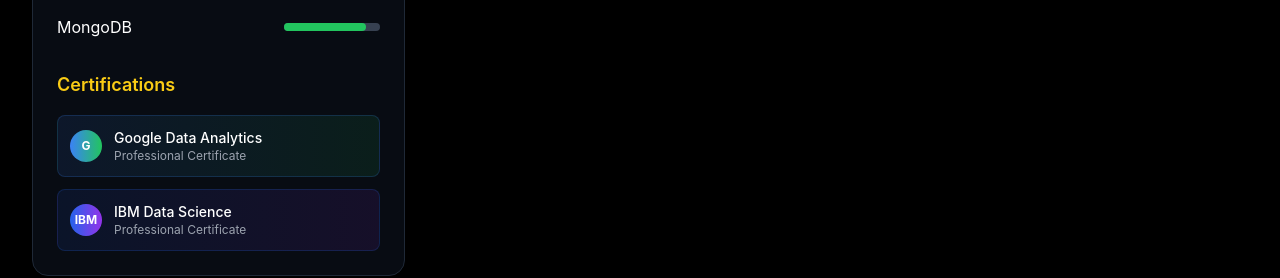
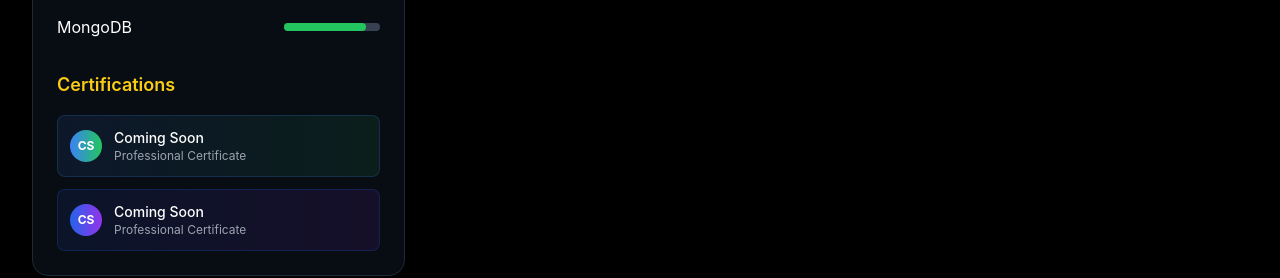
Before and after one commit to MagicSimp/jason-nguy-portfolio, a Next.js app: page / in a window 1280 px wide. Shown: the part 2720-2998 px from the top of the page. Built offline with nearby package versions, Linux system fonts and the light colour scheme.

Commit message:
Updated Certificate Status

```diff
--- a/src/components/AboutSection.tsx
+++ b/src/components/AboutSection.tsx
@@ -177,19 +177,19 @@
                 <div className="space-y-3">
                   <div className="flex items-center space-x-3 p-3 bg-gradient-to-r from-blue-500/10 to-green-500/10 rounded-lg border border-blue-500/20">
                     <div className="w-8 h-8 bg-gradient-to-r from-blue-500 to-green-500 rounded-full flex items-center justify-center">
-                      <span className="text-white text-xs font-bold">G</span>
+                      <span className="text-white text-xs font-bold">CS</span>
                     </div>
                     <div>
-                      <div className="text-white font-medium text-sm">Google Data Analytics</div>
+                      <div className="text-white font-medium text-sm">Coming Soon</div>
                       <div className="text-gray-400 text-xs">Professional Certificate</div>
                     </div>
                   </div>
                   <div className="flex items-center space-x-3 p-3 bg-gradient-to-r from-blue-600/10 to-purple-600/10 rounded-lg border border-blue-600/20">
                     <div className="w-8 h-8 bg-gradient-to-r from-blue-600 to-purple-600 rounded-full flex items-center justify-center">
-                      <span className="text-white text-xs font-bold">IBM</span>
+                      <span className="text-white text-xs font-bold">CS</span>
                     </div>
                     <div>
-                      <div className="text-white font-medium text-sm">IBM Data Science</div>
+                      <div className="text-white font-medium text-sm">Coming Soon</div>
                       <div className="text-gray-400 text-xs">Professional Certificate</div>
                     </div>
                   </div>
```
